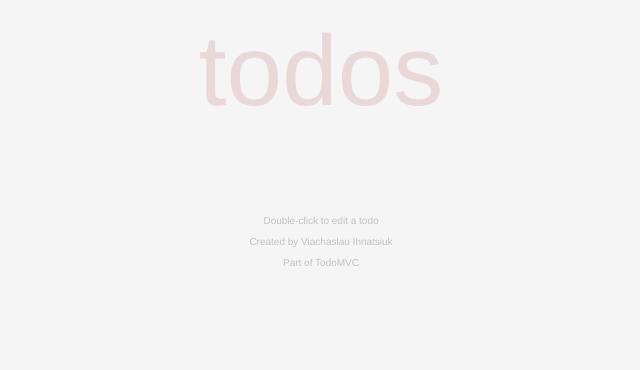
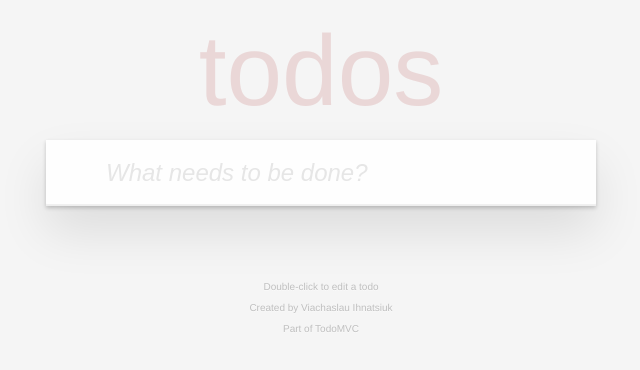
Before and after one commit to ViachaslauIhnatsiuk/todo-next-js, a Next.js app: page / in a window 1280 px wide. Shown: the top 370 px of the page, without its empty margins (319-959 px from the left). Built offline with nearby package versions, Linux system fonts and the light colour scheme.

Commit message:
feat: add form for creating new todos

```diff
--- /dev/null
+++ b/src/components/todoForm/TodoForm.module.css
@@ -0,0 +1,37 @@
+.form {
+  position: relative;
+  width: 100%;
+  background-color: #ffffff;
+  box-shadow: inset 0 -2px 1px rgb(0 0 0 / 3%);
+}
+
+.toggleStatus {
+  position: absolute;
+  top: 10px;
+  left: -8px;
+  padding: 10px 27px 10px 27px;
+  font-size: 22px;
+  color: #e6e6e6;
+  transform: rotate(90deg);
+}
+
+.toggleStatus::before {
+  content: '❯';
+}
+
+.input {
+  width: 100%;
+  padding: 16px 16px 16px 60px;
+  background: rgba(0, 0, 0, 0.003);
+  box-shadow: inset 0 -2px 1px rgb(0 0 0 / 3%);
+  border: none;
+  outline: none;
+  font-size: 24px;
+  line-height: 1.4em;
+}
+
+.input::placeholder {
+  font-weight: 300;
+  color: #e6e6e6;
+  font-style: italic;
+}
--- /dev/null
+++ b/src/components/todoForm/TodoForm.tsx
@@ -0,0 +1,22 @@
+import { FC, useContext } from 'react';
+import { Context } from '../../context/context';
+import s from './TodoForm.module.css';
+
+const TodoForm: FC = () => {
+  const { todosList, newTodoValue, setNewTodoValue } = useContext(Context);
+
+  return (
+    <form className={s.form}>
+      {todosList.length ? <label className={s.toggleStatus} /> : null}
+      <input
+        className={s.input}
+        type="text"
+        value={newTodoValue}
+        onChange={(e) => setNewTodoValue(e.target.value)}
+        placeholder="What needs to be done?"
+      />
+    </form>
+  );
+};
+
+export { TodoForm };
--- a/src/pages/index.tsx
+++ b/src/pages/index.tsx
@@ -1,5 +1,6 @@
 import { FC } from 'react';
 import { Header } from '../components/header/Header';
+import { TodoForm } from '../components/todoForm/TodoForm';
 import { Footer } from '../components/footer/Footer';
 import s from '../styles/Home.module.css';
 
@@ -7,7 +8,9 @@ const Home: FC = () => {
   return (
     <div className={s.container}>
       <Header />
-      <main className={s.main}></main>
+      <main className={s.main}>
+        <TodoForm />
+      </main>
       <Footer />
     </div>
   );
```
